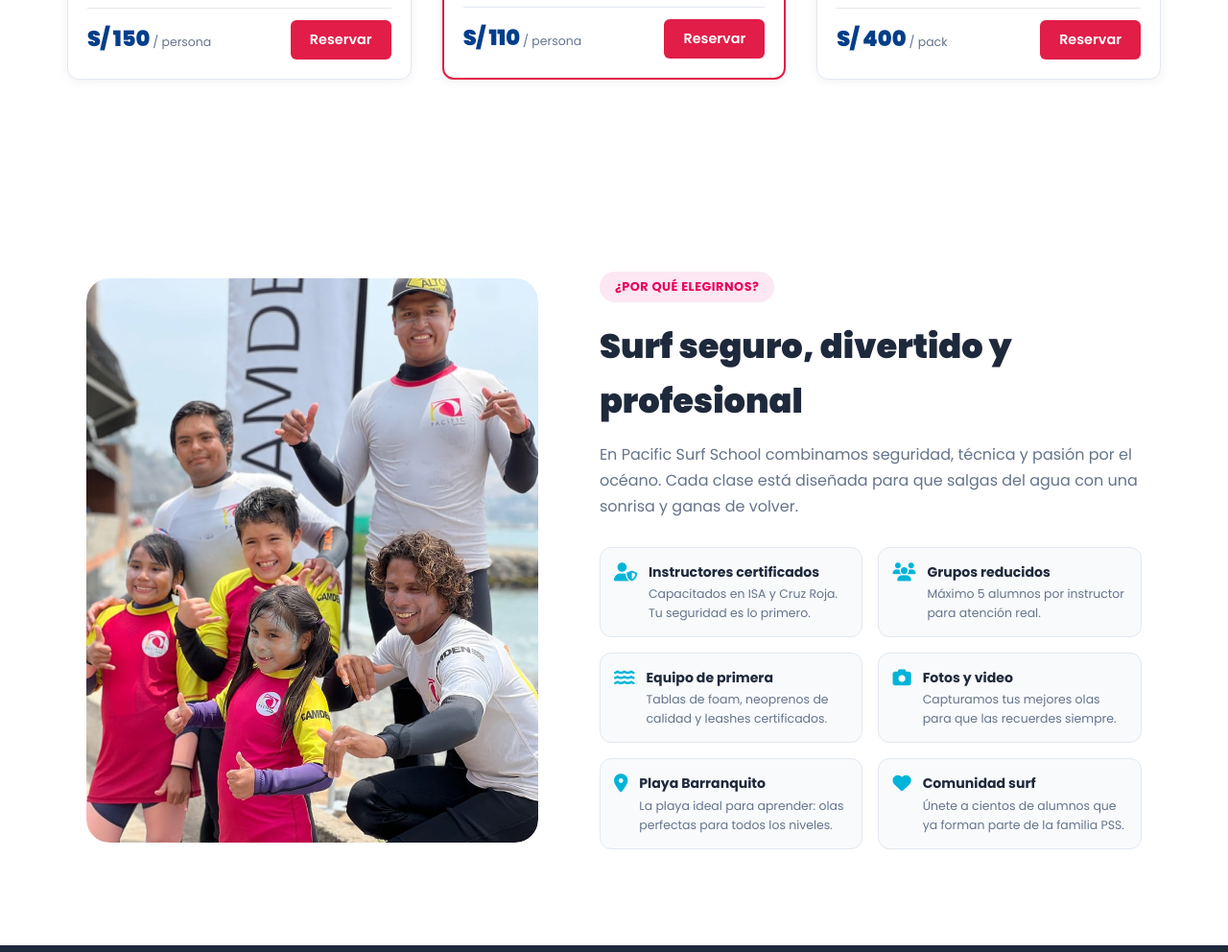
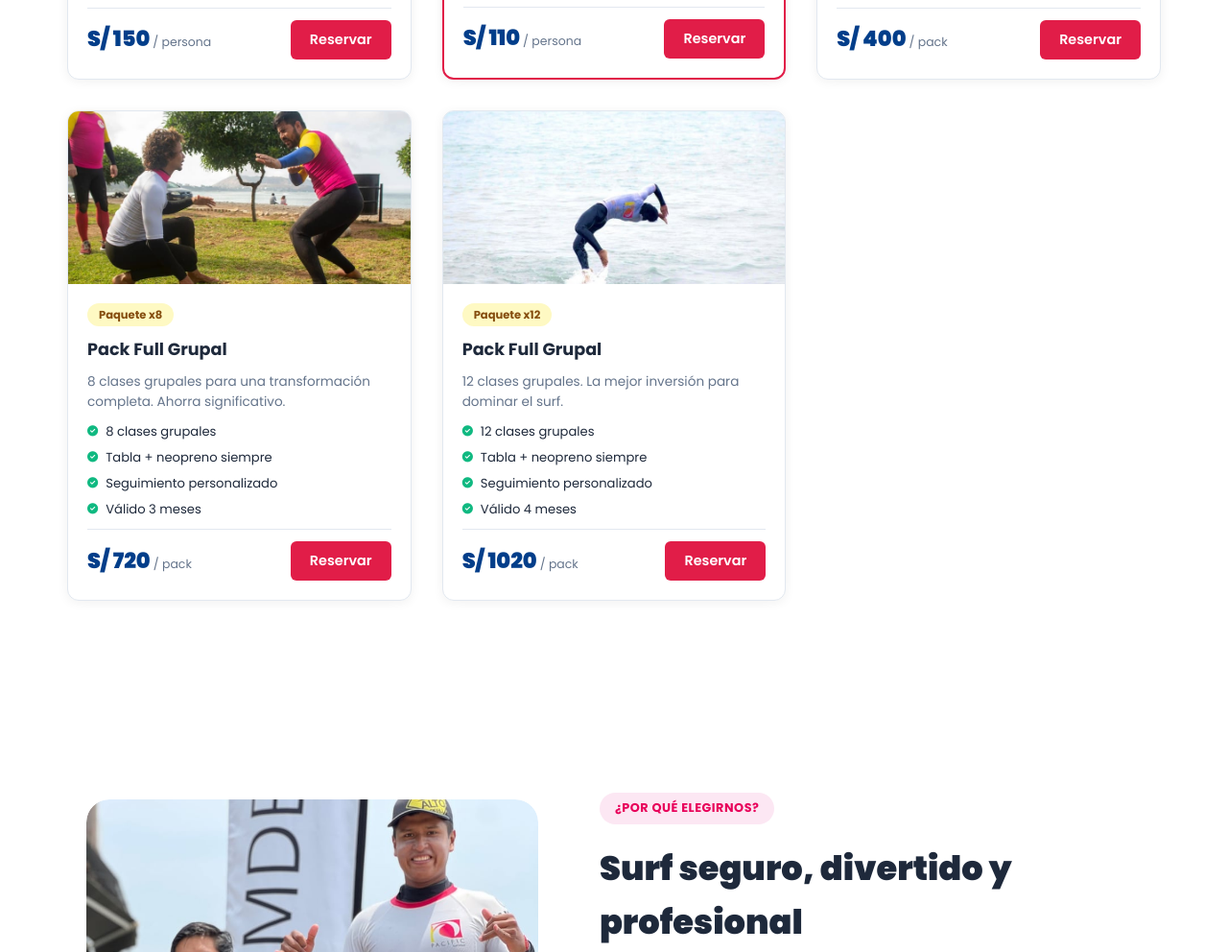
Before and after one commit to psurfschool-per/pacificsurfschool, a website built with Vite: page index.html in a window 1280 px wide. Shown: the part 1622-2614 px from the top of the page at 96% size. Built offline with nearby package versions, Linux system fonts and the light colour scheme.

Commit message:
feat: agregar Pack Full Grupal x8 S/720 y x12 S/1020

```diff
--- a/app.js
+++ b/app.js
@@ -57,8 +57,8 @@ document.querySelectorAll('.faq-q').forEach(btn => {
 const overlay = document.getElementById('modalOverlay');
 let currentStep = 1;
 
-const precios = { individual: 'S/ 150', grupal: 'S/ 110', paquete: 'S/ 400' };
-const nombres = { individual: 'Clase Individual', grupal: 'Clase Grupal', paquete: 'Pack x4 Clases' };
+const precios = { individual: 'S/ 150', grupal: 'S/ 110', paquete: 'S/ 400', paquete8: 'S/ 720', paquete12: 'S/ 1020' };
+const nombres = { individual: 'Clase Individual', grupal: 'Clase Grupal', paquete: 'Pack x4 Clases', paquete8: 'Pack x8 Clases', paquete12: 'Pack x12 Clases' };
 
 function openModal(tipo) {
   overlay.classList.add('open');
--- a/index.html
+++ b/index.html
@@ -154,6 +154,48 @@
       </div>
     </div>
 
+    <div class="clase-card fade-up visible" data-clase="paquete8">
+      <div class="clase-img">
+        <img src="img/galeria10.jpg" alt="Pack Full Grupal x8" width="800" height="533" loading="lazy" decoding="async" />
+      </div>
+      <div class="clase-body">
+        <span class="clase-badge paquete">Paquete x8</span>
+        <h3>Pack Full Grupal</h3>
+        <p>8 clases grupales para una transformación completa. Ahorra significativo.</p>
+        <ul>
+          <li><i class="fas fa-check-circle"></i> 8 clases grupales</li>
+          <li><i class="fas fa-check-circle"></i> Tabla + neopreno siempre</li>
+          <li><i class="fas fa-check-circle"></i> Seguimiento personalizado</li>
+          <li><i class="fas fa-check-circle"></i> Válido 3 meses</li>
+        </ul>
+        <div class="clase-footer">
+          <div class="clase-precio"><span class="precio">S/ 720</span><span class="por">/ pack</span></div>
+          <button class="btn-reservar-card" onclick="openModal('paquete8')">Reservar</button>
+        </div>
+      </div>
+    </div>
+
+    <div class="clase-card fade-up visible" data-clase="paquete12">
+      <div class="clase-img">
+        <img src="img/galeria12.jpg" alt="Pack Full Grupal x12" width="800" height="533" loading="lazy" decoding="async" />
+      </div>
+      <div class="clase-body">
+        <span class="clase-badge paquete">Paquete x12</span>
+        <h3>Pack Full Grupal</h3>
+        <p>12 clases grupales. La mejor inversión para dominar el surf.</p>
+        <ul>
+          <li><i class="fas fa-check-circle"></i> 12 clases grupales</li>
+          <li><i class="fas fa-check-circle"></i> Tabla + neopreno siempre</li>
+          <li><i class="fas fa-check-circle"></i> Seguimiento personalizado</li>
+          <li><i class="fas fa-check-circle"></i> Válido 4 meses</li>
+        </ul>
+        <div class="clase-footer">
+          <div class="clase-precio"><span class="precio">S/ 1020</span><span class="por">/ pack</span></div>
+          <button class="btn-reservar-card" onclick="openModal('paquete12')">Reservar</button>
+        </div>
+      </div>
+    </div>
+
   </div>
 </section>
 
@@ -289,7 +331,8 @@
       <a href="#" onclick="openModal('individual')">Clase Individual</a>
       <a href="#" onclick="openModal('grupal')">Clase Grupal</a>
       <a href="#" onclick="openModal('paquete')">Pack x4</a>
-      <a href="#" onclick="openModal('trip')">Surf Trip</a>
+      <a href="#" onclick="openModal('paquete8')">Pack x8</a>
+      <a href="#" onclick="openModal('paquete12')">Pack x12</a>
     </div>
     <div class="footer-contact">
       <strong>Contacto</strong>
@@ -330,6 +373,8 @@
           <label class="clase-opt"><input type="radio" name="tipoClase" value="individual"/><div class="opt-card"><span class="opt-icon">🏄</span><strong>Individual</strong><small>S/ 150</small></div></label>
           <label class="clase-opt"><input type="radio" name="tipoClase" value="grupal"/><div class="opt-card"><span class="opt-icon">🌊</span><strong>Grupal</strong><small>S/ 110</small></div></label>
           <label class="clase-opt"><input type="radio" name="tipoClase" value="paquete"/><div class="opt-card"><span class="opt-icon">🏆</span><strong>Pack x4</strong><small>S/ 400</small></div></label>
+          <label class="clase-opt"><input type="radio" name="tipoClase" value="paquete8"/><div class="opt-card"><span class="opt-icon">🏆</span><strong>Pack x8</strong><small>S/ 720</small></div></label>
+          <label class="clase-opt"><input type="radio" name="tipoClase" value="paquete12"/><div class="opt-card"><span class="opt-icon">🏆</span><strong>Pack x12</strong><small>S/ 1020</small></div></label>
         </div>
         <button class="btn-next" onclick="nextStep(2)">Siguiente <i class="fas fa-arrow-right"></i></button>
       </div>
```
